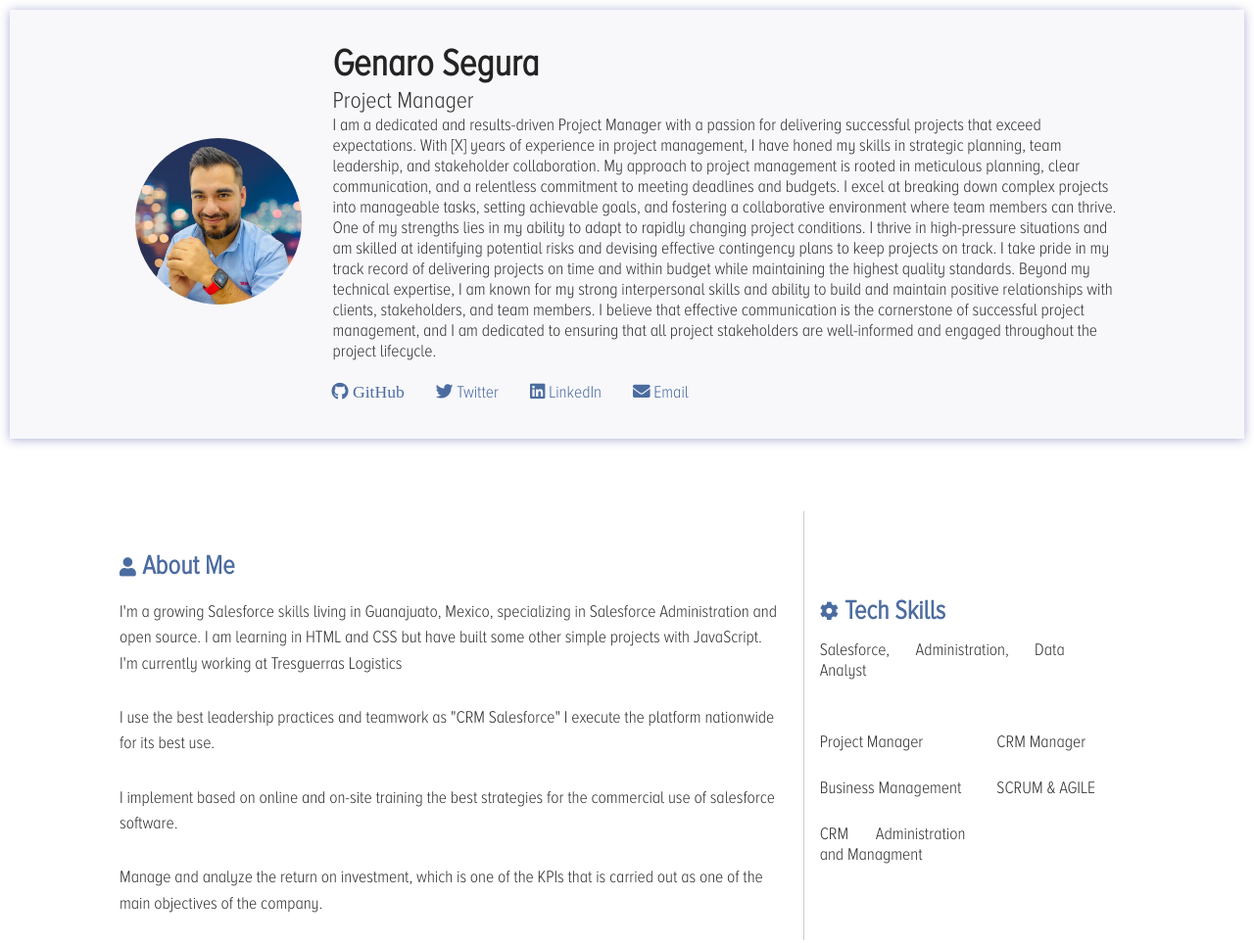
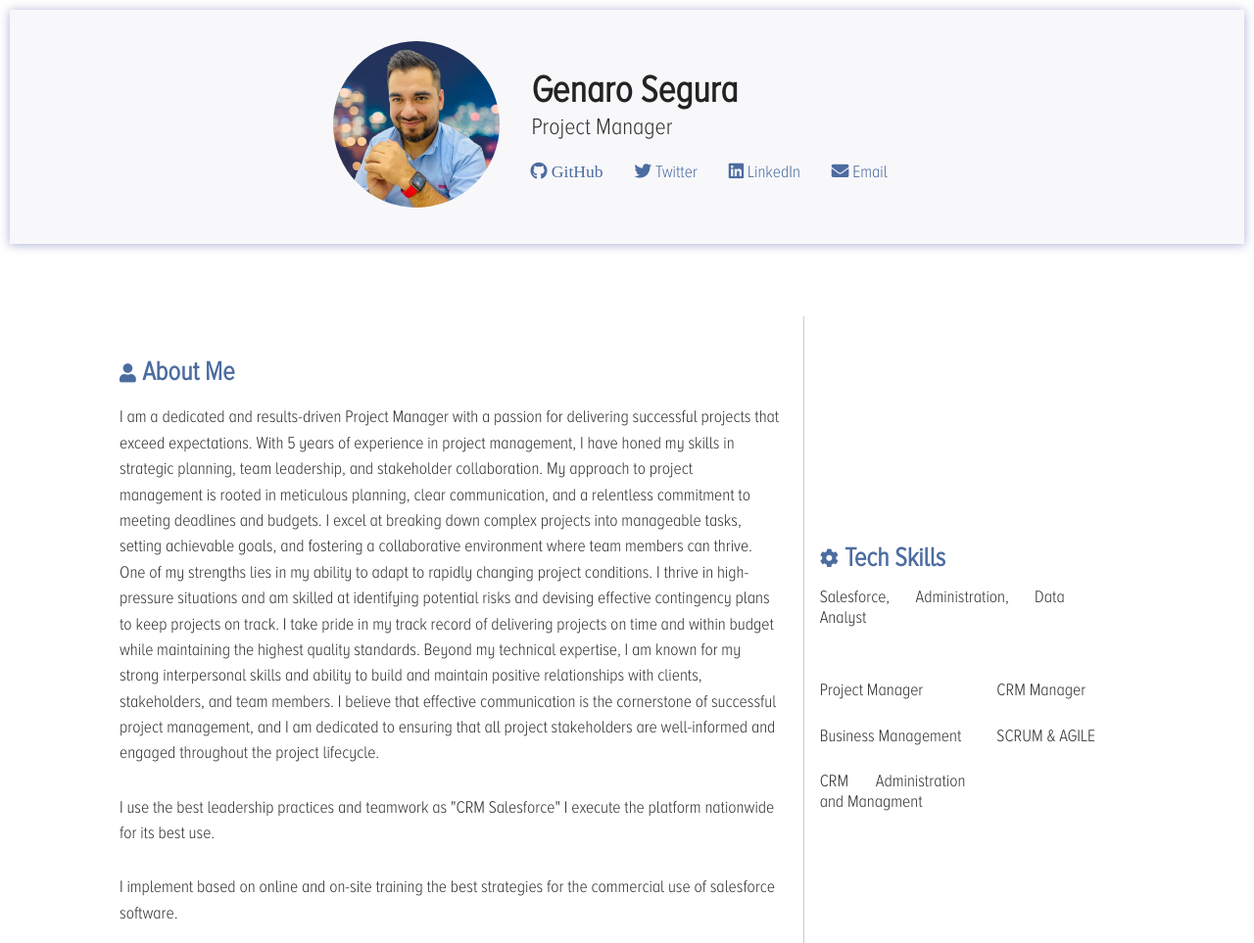
Before and after one commit to GenaroSegu/CV-Resumen, a plain HTML site: page index.html in a window 1280 px wide. Shown: the top 963 px of the page at 98% size. Drawn offline with Linux system fonts and the light colour scheme.

Commit message:
Update index.html

```diff
--- a/index.html
+++ b/index.html
@@ -25,13 +25,7 @@
          <div class="profile-bio">
             <h1>Genaro Segura</h1>
             <h2>Project Manager</h2>
-            <p>I am a dedicated and results-driven Project Manager with a passion for delivering successful projects that exceed expectations. With [X] years of experience in project management, I have honed my skills in strategic planning, team leadership, and stakeholder collaboration.
-
-My approach to project management is rooted in meticulous planning, clear communication, and a relentless commitment to meeting deadlines and budgets. I excel at breaking down complex projects into manageable tasks, setting achievable goals, and fostering a collaborative environment where team members can thrive.
-
-One of my strengths lies in my ability to adapt to rapidly changing project conditions. I thrive in high-pressure situations and am skilled at identifying potential risks and devising effective contingency plans to keep projects on track. I take pride in my track record of delivering projects on time and within budget while maintaining the highest quality standards.
-
-Beyond my technical expertise, I am known for my strong interpersonal skills and ability to build and maintain positive relationships with clients, stakeholders, and team members. I believe that effective communication is the cornerstone of successful project management, and I am dedicated to ensuring that all project stakeholders are well-informed and engaged throughout the project lifecycle.</p>
+            <p></p>
             <ul class="social">
                <li><a href="https://github.com/GenaroSegu" rel="no-referrer no-opener" title="Github" target="_blank"><i class="fab fa-github"> GitHub</i></a></li>
                <li><a href="https://twitter.com/genarosegu" rel="no-referrer no-opener" title="Twitter" target="_blank"><i class="fab fa-twitter"></i> Twitter</a></li>
@@ -48,7 +42,10 @@
             <span class="fas fa-user"></span>
             <h3>About Me</h3>
          </div>
-         <p>I'm a growing Salesforce skills living in Guanajuato, Mexico, specializing in Salesforce Administration and open source. I am learning in HTML and CSS but have built some other simple projects with JavaScript. I'm currently working at Tresguerras Logistics</p>
+         <p>I am a dedicated and results-driven Project Manager with a passion for delivering successful projects that exceed expectations. With 5 years of experience in project management, I have honed my skills in strategic planning, team leadership, and stakeholder collaboration.
+            My approach to project management is rooted in meticulous planning, clear communication, and a relentless commitment to meeting deadlines and budgets. I excel at breaking down complex projects into manageable tasks, setting achievable goals, and fostering a collaborative environment where team members can thrive.
+            One of my strengths lies in my ability to adapt to rapidly changing project conditions. I thrive in high-pressure situations and am skilled at identifying potential risks and devising effective contingency plans to keep projects on track. I take pride in my track record of delivering projects on time and within budget while maintaining the highest quality standards.
+            Beyond my technical expertise, I am known for my strong interpersonal skills and ability to build and maintain positive relationships with clients, stakeholders, and team members. I believe that effective communication is the cornerstone of successful project management, and I am dedicated to ensuring that all project stakeholders are well-informed and engaged throughout the project lifecycle.</p>
          <p class="my-2">I use the best leadership practices and teamwork as "CRM Salesforce" I execute the platform nationwide for its best use.</p>
          <p class="my-2">I implement based on online and on-site training the best strategies for the commercial use of salesforce software.</p>
          <p class="my-2">Manage and analyze the return on investment, which is one of the KPIs that is carried out as one of the main objectives of the company.</p>
```
